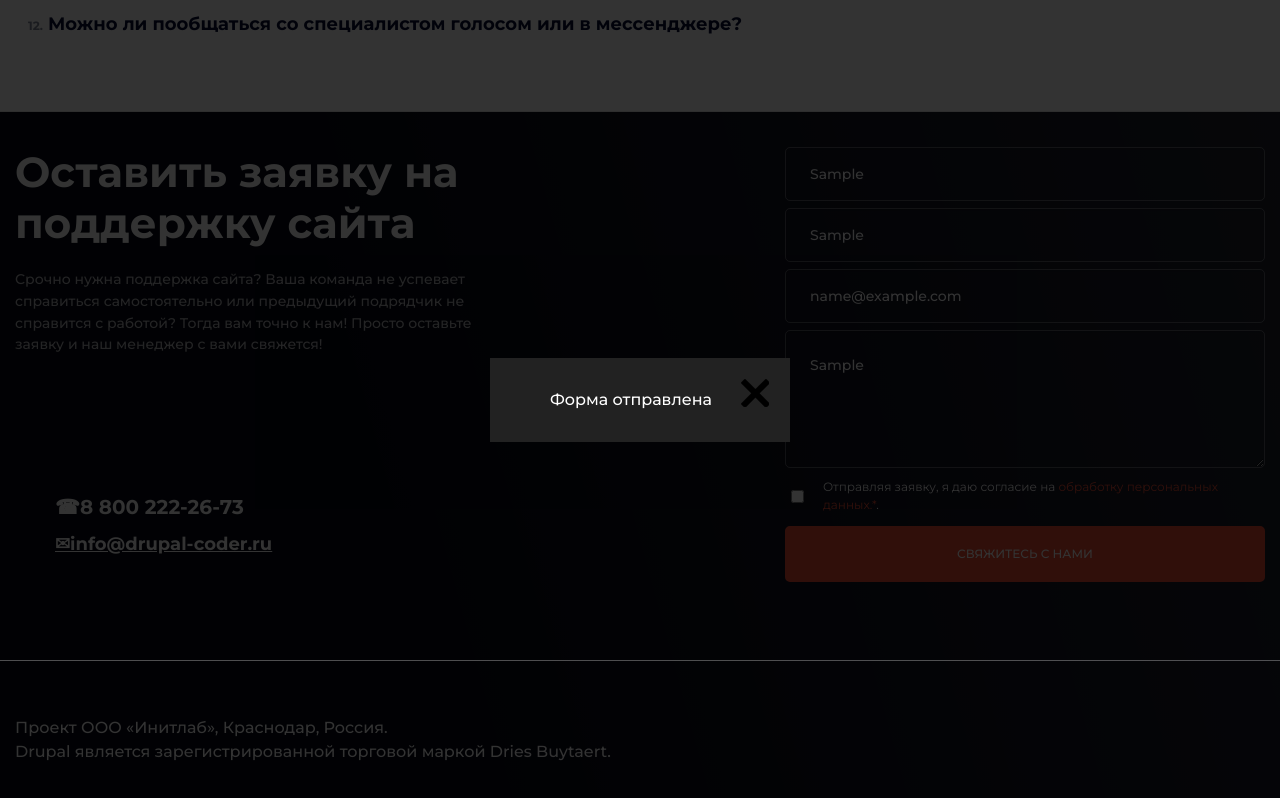
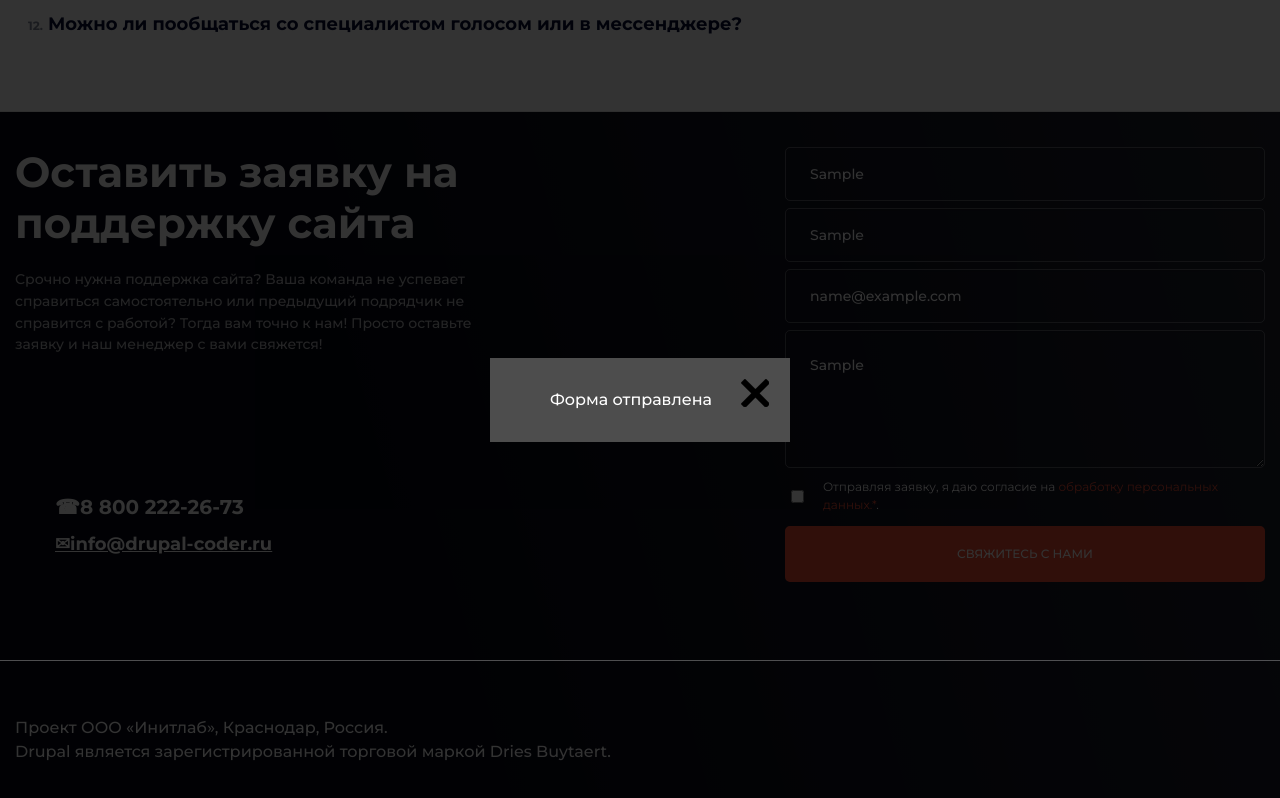
Before and after one commit to dasaach/project, a plain HTML site: page index.html in a window 1280 px wide. Both pictures are taken after typing "Sample", "Sample", "name@example.com", "Sample" into the empty fields and a click on the button "СВЯЖИТЕСЬ С НАМИ". Shown: the part 9133-9931 px from the top of the page. Drawn offline with nearby package versions, Linux system fonts and the light colour scheme.

Commit message:
Update style.css

```diff
--- a/style.css
+++ b/style.css
@@ -2303,7 +2303,7 @@ html {
 
         .popup {
             position: absolute;
-            background-color:  #222222;
+            background-color:  #4d4d4d;
             width: 300px;
             left: 50%;
             top: 50%;
```
